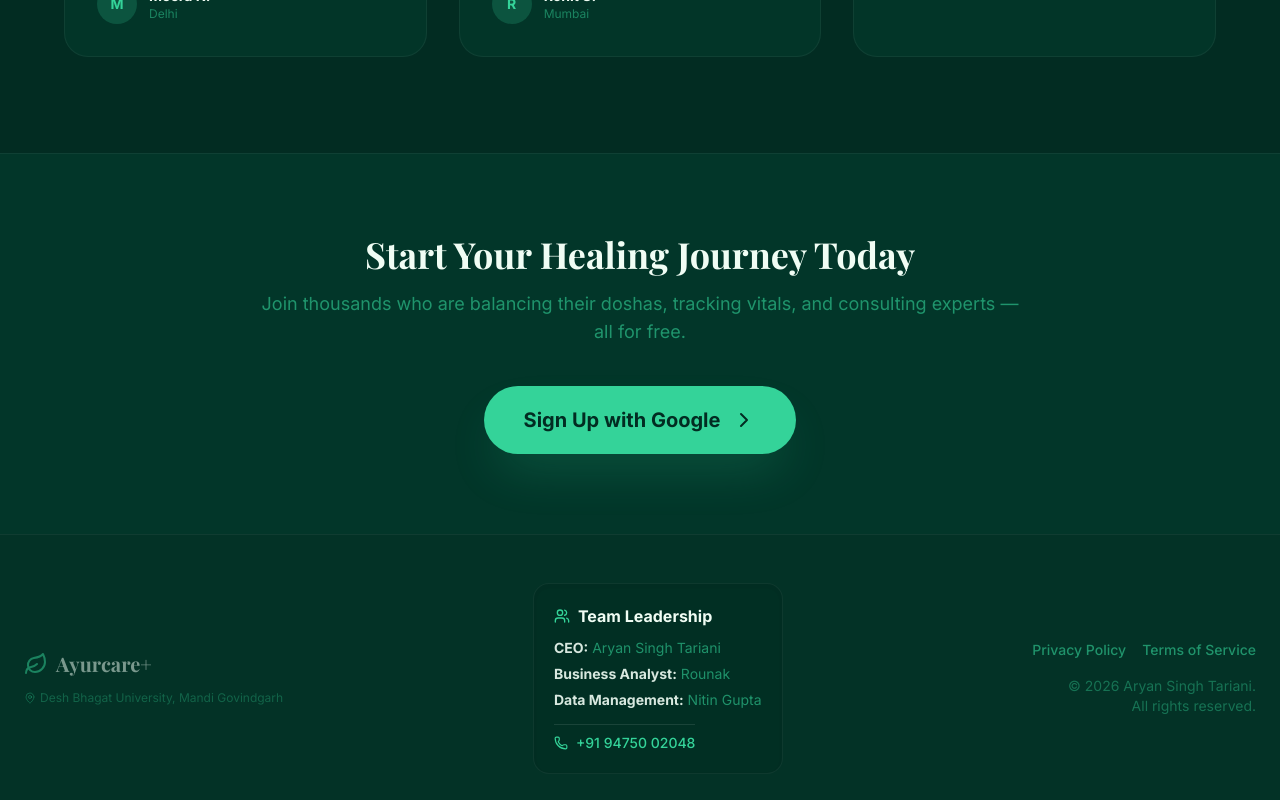
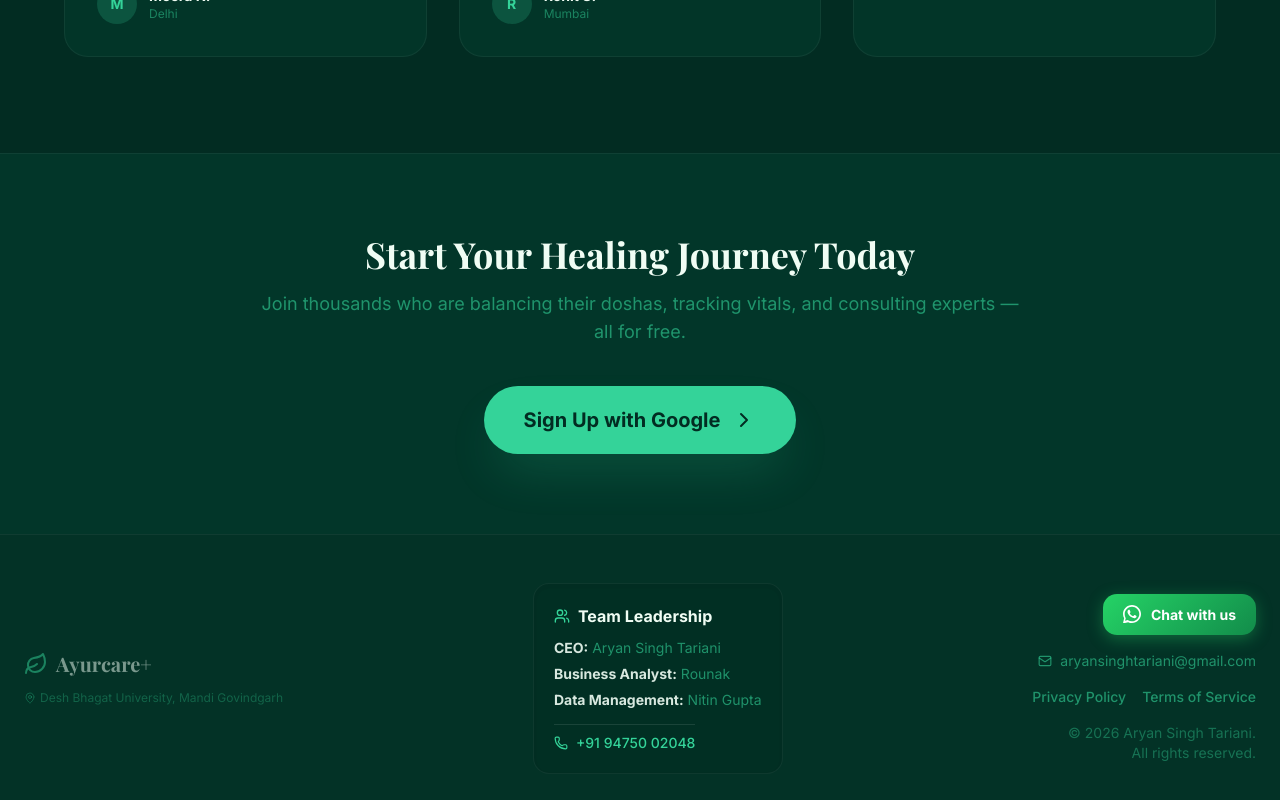
Before and after one commit to Aryan772005/Ayurcare-2-, a React (Vite) app: page / in a window 1280 px wide. Shown: the part 2739-3539 px from the top of the page. Built offline with nearby package versions, Linux system fonts and the light colour scheme; no server answers; a web font is replaced by a local one.

Commit message:
feat: success modal after appointment payment, WhatsApp chat button, email support in footer

```diff
--- a/src/components/DoctorCard.tsx
+++ b/src/components/DoctorCard.tsx
@@ -1,5 +1,5 @@
 import React, { useState } from 'react';
-import { Star, ShieldCheck, MapPin } from 'lucide-react';
+import { Star, ShieldCheck, CheckCircle, X } from 'lucide-react';
 import { Doctor } from '../data/doctors';
 import { addDoc, collection } from 'firebase/firestore';
 import { db } from '../lib/firebase';
@@ -14,6 +14,7 @@ interface DoctorCardProps {
 export default function DoctorCard({ doctor, user, onBookingSuccess }: DoctorCardProps) {
   const [isBooking, setIsBooking] = useState(false);
   const [showSimulatedPayment, setShowSimulatedPayment] = useState(false);
+  const [showSuccess, setShowSuccess] = useState(false);
   const [problem, setProblem] = useState('');
   const [date, setDate] = useState('');
 
@@ -27,11 +28,10 @@ export default function DoctorCard({ doctor, user, onBookingSuccess }: DoctorCar
 
   const handleSimulatedPayment = async () => {
     if (!problem || !date) {
-      alert("Please fill in the problem and prefered date");
+      alert("Please fill in the problem and preferred date");
       return;
     }
 
-    // Simulate Razorpay payment popup delay
     setShowSimulatedPayment(true);
 
     setTimeout(async () => {
@@ -43,7 +43,7 @@ export default function DoctorCard({ doctor, user, onBookingSuccess }: DoctorCar
           doctorName: doctor.name,
           problem,
           preferredDate: date,
-          amountPaid: 1, // INR 1
+          amountPaid: 1,
           status: "Paid & Confirmed",
           createdAt: new Date().toISOString()
         });
@@ -52,16 +52,142 @@ export default function DoctorCard({ doctor, user, onBookingSuccess }: DoctorCar
         setIsBooking(false);
         setProblem('');
         setDate('');
+        setShowSuccess(true); // 🎉 Show success modal
         onBookingSuccess();
       } catch (err) {
         console.error("Booking failed:", err);
         alert("Booking failed. Try again.");
         setShowSimulatedPayment(false);
       }
-    }, 2000); // simulate 2s processing
+    }, 2000);
+  };
+
+  const formatDate = (d: string) => {
+    if (!d) return '';
+    return new Date(d).toLocaleDateString('en-IN', { day: 'numeric', month: 'long', year: 'numeric' });
   };
 
   return (
+    <>
+      {/* ✅ Success Modal */}
+      {showSuccess && (
+        <div
+          style={{
+            position: 'fixed', inset: 0, zIndex: 99999,
+            background: 'rgba(0,0,0,0.75)', backdropFilter: 'blur(8px)',
+            display: 'flex', alignItems: 'center', justifyContent: 'center',
+            padding: '16px',
+          }}
+          onClick={() => setShowSuccess(false)}
+        >
+          <div
+            style={{
+              background: 'linear-gradient(145deg, #1b4332 0%, #0f2d1e 100%)',
+              border: '1px solid rgba(52,211,153,0.3)',
+              borderRadius: '24px',
+              padding: '40px 32px',
+              maxWidth: '380px',
+              width: '100%',
+              textAlign: 'center',
+              boxShadow: '0 24px 64px rgba(0,0,0,0.5), 0 0 0 1px rgba(52,211,153,0.1)',
+              animation: 'successPop 0.4s cubic-bezier(0.34,1.56,0.64,1)',
+            }}
+            onClick={(e) => e.stopPropagation()}
+          >
+            {/* Close */}
+            <button
+              onClick={() => setShowSuccess(false)}
+              style={{
+                position: 'absolute', top: '16px', right: '16px',
+                background: 'none', border: 'none', cursor: 'pointer',
+                color: 'rgba(52,211,153,0.5)', padding: '4px',
+              }}
+            >
+              <X size={18} />
+            </button>
+
+            {/* Animated check icon */}
+            <div style={{
+              width: '80px', height: '80px', borderRadius: '50%',
+              background: 'rgba(52,211,153,0.15)',
+              border: '2px solid rgba(52,211,153,0.4)',
+              display: 'flex', alignItems: 'center', justifyContent: 'center',
+              margin: '0 auto 20px',
+              animation: 'iconPulse 1.5s ease-in-out infinite',
+            }}>
+              <CheckCircle style={{ color: '#34d399', width: '40px', height: '40px' }} />
+            </div>
+
+            <h2 style={{
+              fontSize: '22px', fontWeight: 800, color: '#ecfdf5',
+              marginBottom: '8px', letterSpacing: '-0.02em',
+            }}>
+              🎉 Appointment Booked!
+            </h2>
+            <p style={{ color: 'rgba(52,211,153,0.8)', fontSize: '14px', marginBottom: '24px' }}>
+              Payment processed successfully
+            </p>
+
+            <div style={{
+              background: 'rgba(0,0,0,0.25)', borderRadius: '14px',
+              padding: '16px', marginBottom: '24px', textAlign: 'left',
+              border: '1px solid rgba(52,211,153,0.1)',
+            }}>
+              <div style={{ display: 'flex', justifyContent: 'space-between', marginBottom: '8px' }}>
+                <span style={{ color: 'rgba(255,255,255,0.5)', fontSize: '12px' }}>Doctor</span>
+                <span style={{ color: '#ecfdf5', fontSize: '13px', fontWeight: 700 }}>{doctor.name}</span>
+              </div>
+              <div style={{ display: 'flex', justifyContent: 'space-between', marginBottom: '8px' }}>
+                <span style={{ color: 'rgba(255,255,255,0.5)', fontSize: '12px' }}>Date</span>
+                <span style={{ color: '#ecfdf5', fontSize: '13px', fontWeight: 700 }}>{formatDate(date)}</span>
+              </div>
+              <div style={{ display: 'flex', justifyContent: 'space-between', marginBottom: '8px' }}>
+                <span style={{ color: 'rgba(255,255,255,0.5)', fontSize: '12px' }}>Amount Paid</span>
+                <span style={{ color: '#34d399', fontSize: '13px', fontWeight: 700 }}>₹1 ✓</span>
+              </div>
+              <div style={{ display: 'flex', justifyContent: 'space-between' }}>
+                <span style={{ color: 'rgba(255,255,255,0.5)', fontSize: '12px' }}>Status</span>
+                <span style={{
+                  color: '#34d399', fontSize: '12px', fontWeight: 700,
+                  background: 'rgba(52,211,153,0.15)', padding: '2px 10px',
+                  borderRadius: '99px',
+                }}>Confirmed ✓</span>
+              </div>
+            </div>
+
+            <p style={{ color: 'rgba(255,255,255,0.4)', fontSize: '12px', lineHeight: 1.5 }}>
+              The doctor will contact you on your preferred date.<br />
+              For support: <a href="mailto:aryansinghtariani@gmail.com" style={{ color: '#34d399' }}>aryansinghtariani@gmail.com</a>
+            </p>
+
+            <button
+              onClick={() => setShowSuccess(false)}
+              style={{
+                marginTop: '20px', width: '100%',
+                background: 'linear-gradient(135deg, #34d399, #059669)',
+                color: '#052e16', border: 'none', borderRadius: '12px',
+                padding: '12px', fontSize: '14px', fontWeight: 800,
+                cursor: 'pointer', transition: 'opacity 0.2s',
+              }}
+            >
+              Done
+            </button>
+          </div>
+
+          <style>{`
+            @keyframes successPop {
+              from { transform: scale(0.7); opacity: 0; }
+              to { transform: scale(1); opacity: 1; }
+            }
+            @keyframes iconPulse {
+              0%, 100% { box-shadow: 0 0 0 0 rgba(52,211,153,0.3); }
+              50% { box-shadow: 0 0 0 12px rgba(52,211,153,0); }
+            }
+          `}</style>
+        </div>
+      )}
+
+      {/* Doctor Card */}
       <div className="bg-moss/40 border border-white/5 rounded-3xl overflow-hidden hover:shadow-xl transition-all hover:-translate-y-1 hover:border-emerald-accent/20">
         <div className="h-48 overflow-hidden relative">
           <div className="absolute inset-0 bg-gradient-to-t from-forest to-transparent z-10" />
@@ -145,5 +271,6 @@ export default function DoctorCard({ doctor, user, onBookingSuccess }: DoctorCar
           )}
         </div>
       </div>
+    </>
   );
 }
--- a/src/components/Footer.tsx
+++ b/src/components/Footer.tsx
@@ -1,7 +1,17 @@
 import React from 'react';
-import { Leaf, MapPin, Phone, Users } from 'lucide-react';
+import { Leaf, MapPin, Phone, Users, Mail } from 'lucide-react';
+
+// WhatsApp SVG logo inline (official green brand)
+const WhatsAppIcon = () => (
+  <svg viewBox="0 0 24 24" width="18" height="18" fill="currentColor">
+    <path d="M17.472 14.382c-.297-.149-1.758-.867-2.03-.967-.273-.099-.471-.148-.67.15-.197.297-.767.966-.94 1.164-.173.199-.347.223-.644.075-.297-.15-1.255-.463-2.39-1.475-.883-.788-1.48-1.761-1.653-2.059-.173-.297-.018-.458.13-.606.134-.133.298-.347.446-.52.149-.174.198-.298.298-.497.099-.198.05-.371-.025-.52-.075-.149-.669-1.612-.916-2.207-.242-.579-.487-.5-.669-.51-.173-.008-.371-.01-.57-.01-.198 0-.52.074-.792.372-.272.297-1.04 1.016-1.04 2.479 0 1.462 1.065 2.875 1.213 3.074.149.198 2.096 3.2 5.077 4.487.709.306 1.262.489 1.694.625.712.227 1.36.195 1.871.118.571-.085 1.758-.719 2.006-1.413.248-.694.248-1.289.173-1.413-.074-.124-.272-.198-.57-.347z"/>
+    <path d="M12 0C5.373 0 0 5.373 0 12c0 2.123.558 4.112 1.528 5.832L.057 23.885a.5.5 0 0 0 .623.612l6.248-1.637A11.95 11.95 0 0 0 12 24c6.627 0 12-5.373 12-12S18.627 0 12 0zm0 21.75A9.745 9.745 0 0 1 6.682 20.3l-.346-.206-3.585.94.955-3.498-.226-.359A9.744 9.744 0 0 1 2.25 12C2.25 6.615 6.615 2.25 12 2.25S21.75 6.615 21.75 12 17.385 21.75 12 21.75z"/>
+  </svg>
+);
 
 export default function Footer() {
+  const whatsappUrl = `https://wa.me/919475002048?text=Hello%20AyurCare%2B%2C%20I%20need%20support%20with%20my%20appointment.`;
+
   return (
     <footer className="bg-moss/20 border-t border-white/5 py-12 px-6 mt-auto">
       <div className="max-w-7xl mx-auto flex flex-col md:flex-row items-center justify-between gap-8 md:gap-6">
@@ -30,13 +40,56 @@ export default function Footer() {
           </a>
         </div>
 
-        {/* Copyright & Links */}
-        <div className="text-center md:text-right flex flex-col items-center md:items-end gap-4">
+        {/* Support Section */}
+        <div className="flex flex-col items-center md:items-end gap-4">
+
+          {/* WhatsApp Button */}
+          <a
+            href={whatsappUrl}
+            target="_blank"
+            rel="noopener noreferrer"
+            style={{
+              display: 'flex',
+              alignItems: 'center',
+              gap: '10px',
+              background: 'linear-gradient(135deg, #25d366 0%, #128c4a 100%)',
+              color: '#fff',
+              padding: '10px 20px',
+              borderRadius: '14px',
+              fontWeight: 700,
+              fontSize: '14px',
+              textDecoration: 'none',
+              boxShadow: '0 4px 16px rgba(37,211,102,0.35)',
+              transition: 'transform 0.2s, box-shadow 0.2s',
+            }}
+            onMouseEnter={e => {
+              (e.currentTarget as HTMLElement).style.transform = 'scale(1.05)';
+              (e.currentTarget as HTMLElement).style.boxShadow = '0 6px 24px rgba(37,211,102,0.5)';
+            }}
+            onMouseLeave={e => {
+              (e.currentTarget as HTMLElement).style.transform = 'scale(1)';
+              (e.currentTarget as HTMLElement).style.boxShadow = '0 4px 16px rgba(37,211,102,0.35)';
+            }}
+          >
+            <WhatsAppIcon />
+            Chat with us
+          </a>
+
+          {/* Email Support */}
+          <a
+            href="mailto:aryansinghtariani@gmail.com"
+            className="flex items-center gap-2 text-sm text-emerald-accent/60 hover:text-emerald-accent transition-colors"
+          >
+            <Mail size={14} />
+            aryansinghtariani@gmail.com
+          </a>
+
+          {/* Links + Copyright */}
           <div className="flex items-center gap-4 text-sm font-medium text-emerald-accent/60">
             <a href="#" className="hover:text-emerald-accent transition-colors">Privacy Policy</a>
             <a href="#" className="hover:text-emerald-accent transition-colors">Terms of Service</a>
           </div>
-          <p className="text-sm text-emerald-accent/40">
+          <p className="text-sm text-emerald-accent/40 text-center md:text-right">
             &copy; {new Date().getFullYear()} Aryan Singh Tariani.<br />All rights reserved.
           </p>
         </div>
```
Lines whose indentation alone changed are shown as unchanged.
